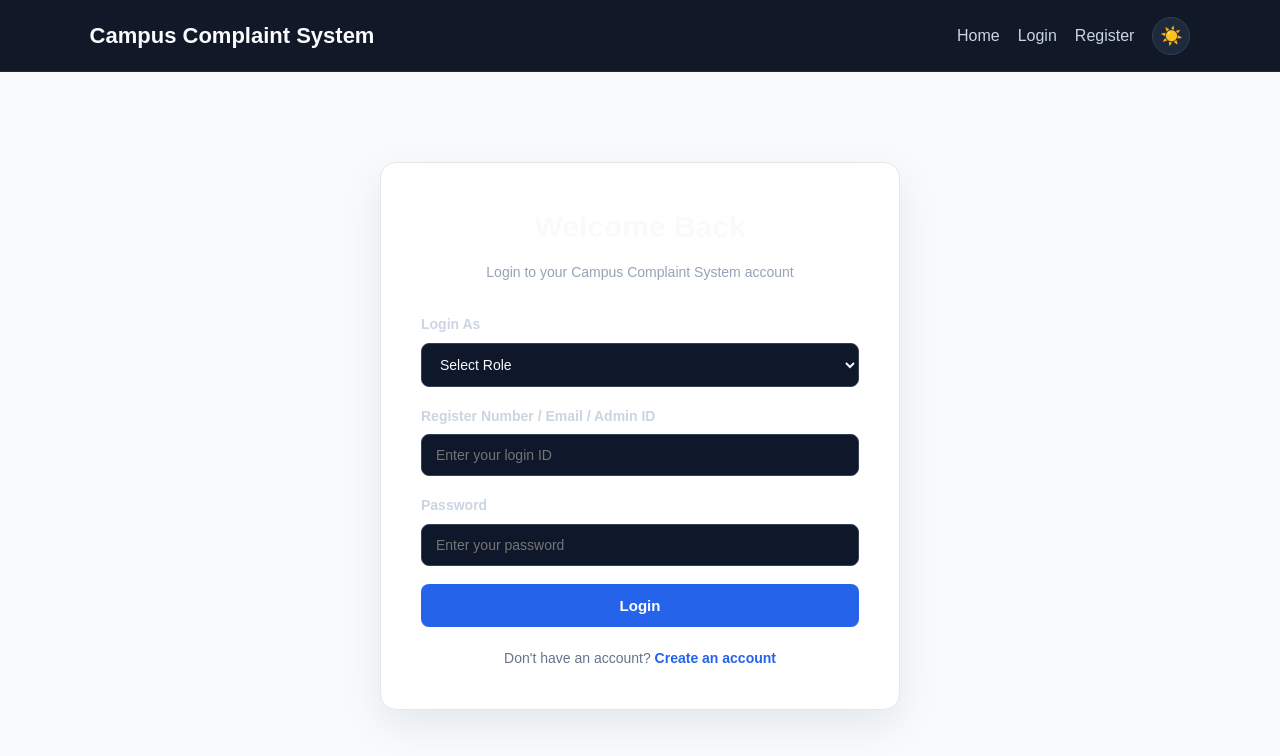
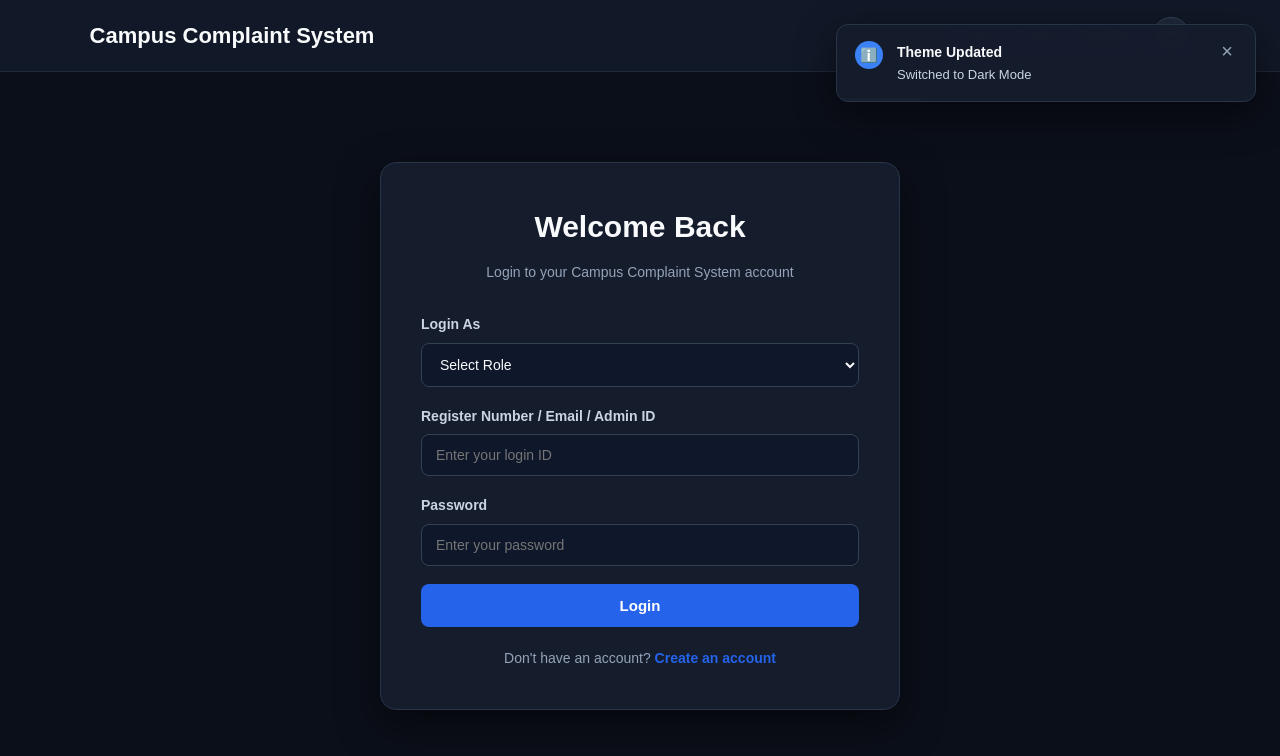
Before and after one commit to Abinaya-1808/campus-complaint-system, a plain HTML site: page frontend/pages/login.html in a window 1280 px wide. Both pictures are taken after a click on the button "Toggle Dark / Light Theme". Drawn offline with Linux system fonts and the light colour scheme.

Commit message:
Fix: Enhance toast animation reliability and auth dark mode styling

```diff
--- a/frontend/css/style.css
+++ b/frontend/css/style.css
@@ -922,3 +922,31 @@
         max-width: none;
     }
 }
+
+
+/* Auth Dark Mode Support */
+[data-theme="dark"] .auth-page {
+    background: #0b0f19 !important;
+}
+
+[data-theme="dark"] .auth-container {
+    background: #151c2c !important;
+    border-color: #273549 !important;
+    box-shadow: 0 15px 40px rgba(0, 0, 0, 0.5) !important;
+}
+
+[data-theme="dark"] .auth-header h1 {
+    color: #f8fafc !important;
+}
+
+[data-theme="dark"] .auth-header p {
+    color: #94a3b8 !important;
+}
+
+[data-theme="dark"] .form-group label {
+    color: #cbd5e1 !important;
+}
+
+[data-theme="dark"] .auth-footer-text {
+    color: #94a3b8 !important;
+}
--- a/frontend/js/common.js
+++ b/frontend/js/common.js
@@ -74,9 +74,7 @@
     container.appendChild(toast);
 
     // Trigger enter animation on next frame
-    requestAnimationFrame(() => {
-        toast.classList.add('toast-showing');
-    });
+    setTimeout(() => { toast.classList.add('toast-showing'); }, 20);
 
     if (duration > 0) {
         autoCloseTimer = setTimeout(dismiss, duration);
@@ -130,7 +128,7 @@
         document.documentElement.setAttribute('data-theme', newTheme);
         try {
             localStorage.setItem('theme', newTheme);
-        showToast(`Switched to ${newTheme === 'dark' ? 'Dark' : 'Light'} Mode`, 'info', 'Theme Updated', 2500);
+        showToast(`Switched to ${newTheme === 'dark' ? 'Dark' : 'Light'} Mode`, 'info', 'Theme Updated', 3500);
         } catch (err) {}
     });
 
```
